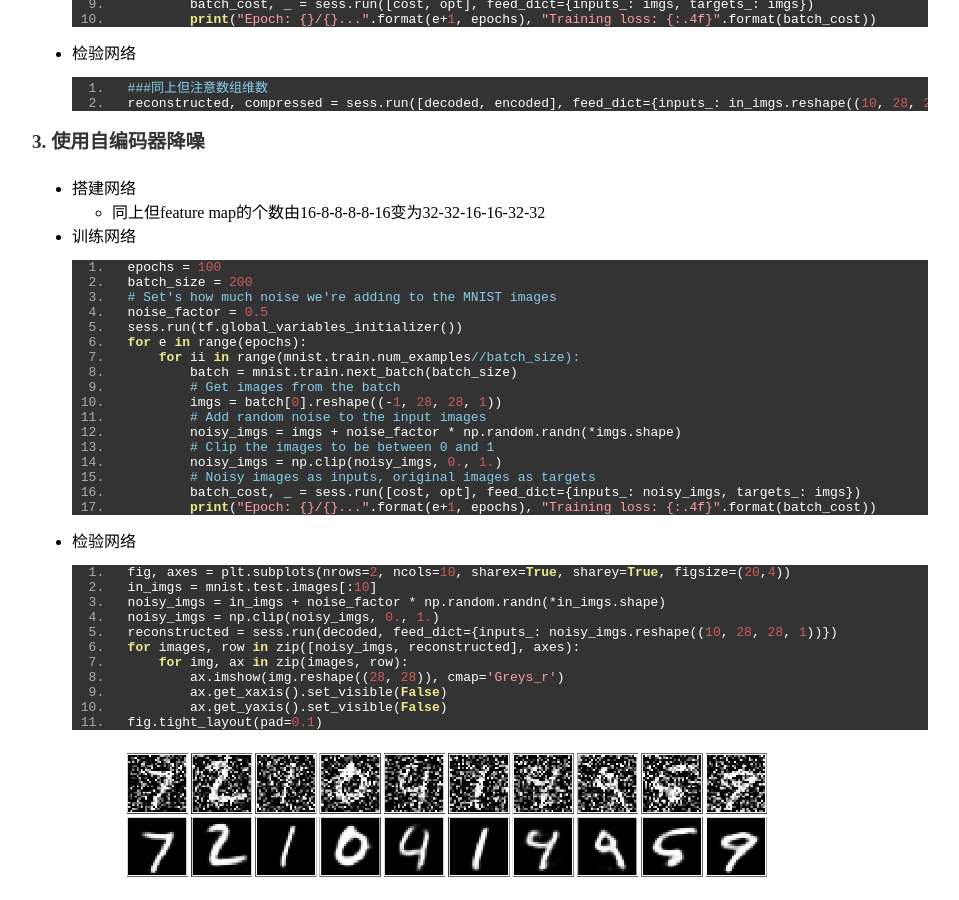
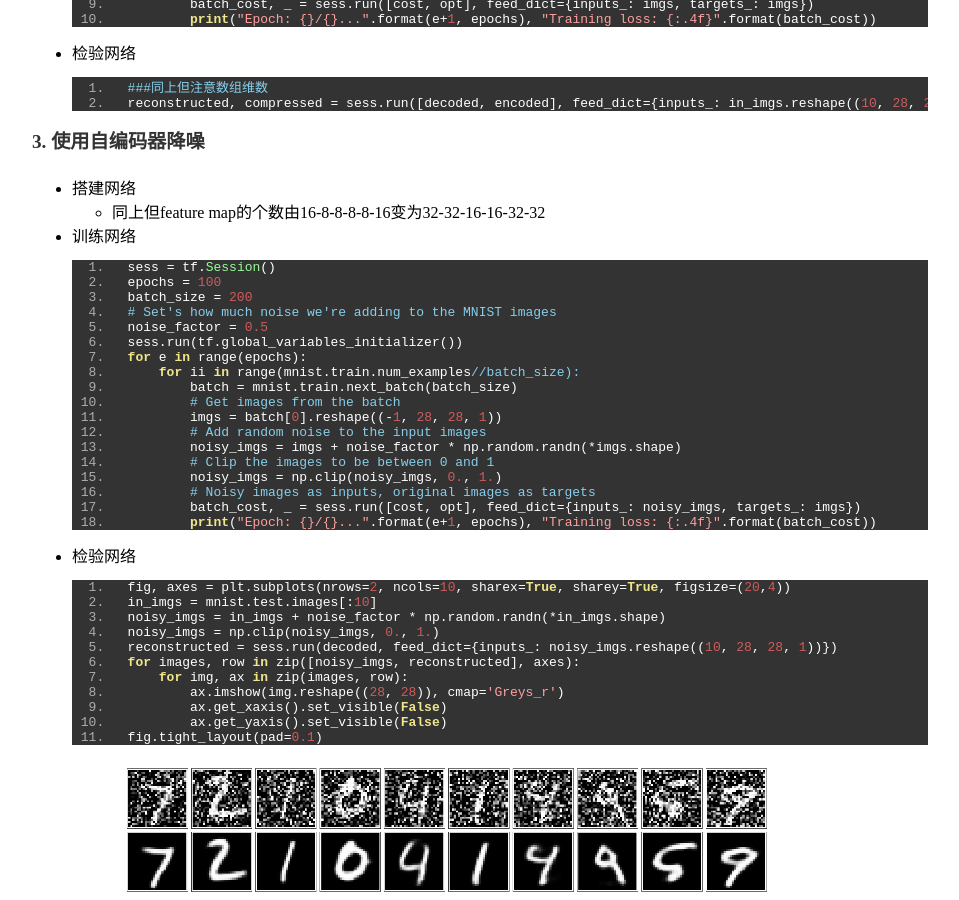
Before and after one commit to sunwenqi10/sunwenqi10.github.io, a Jekyll site: the page built from _posts/2018-09-12-Use_Tensorflow_to_create_autoencoders.md, in a window 1280 px wide and 900 px high, scrolled down 2947 px. Shown: the whole window, without its empty margins (160-1119 px from the left). Built offline with Jekyll 4.4.1, drawn with Linux system fonts in a browser that asks for light colours; comment, search, counter and statistics services are not loaded.

Commit message:
Update _posts/2018-09-12-Use_Tensorflow_to_create_autoencoders.md

````diff
--- a/_posts/2018-09-12-Use_Tensorflow_to_create_autoencoders.md
+++ b/_posts/2018-09-12-Use_Tensorflow_to_create_autoencoders.md
@@ -129,6 +129,7 @@ date: 2018-09-12
     + 同上但feature map的个数由16-8-8-8-8-16变为32-32-16-16-32-32
   + 训练网络
   ```python
+  sess = tf.Session()
   epochs = 100
   batch_size = 200
   # Set's how much noise we're adding to the MNIST images
````
